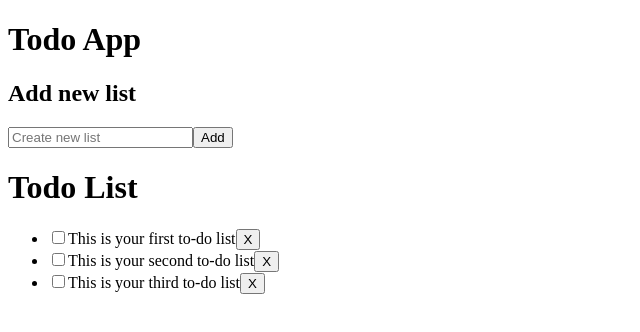
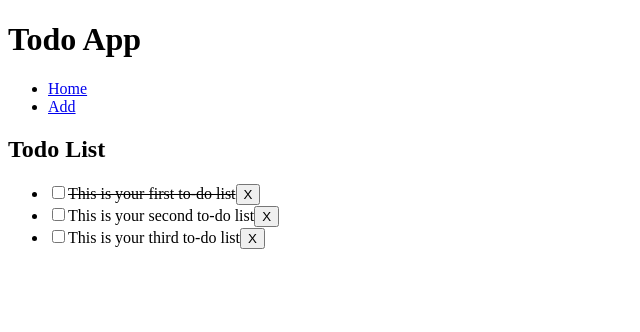
Before and after one commit to mildanfalah/to-do-web-app, a React (Vite) app: page / in a window 1280 px wide. Shown: the top 332 px of the page, without its empty margins (0-640 px from the left). Built offline with nearby package versions, Linux system fonts and the light colour scheme.

Commit message:
add page for dashboard and addPage

```diff
--- a/package.json
+++ b/package.json
@@ -12,7 +12,8 @@
   "dependencies": {
     "prop-types": "^15.8.1",
     "react": "^18.3.1",
-    "react-dom": "^18.3.1"
+    "react-dom": "^18.3.1",
+    "react-router-dom": "^6.26.2"
   },
   "devDependencies": {
     "@types/react": "^18.3.3",
--- /dev/null
+++ b/src/components/Navigation.jsx
@@ -0,0 +1,19 @@
+import React from "react";
+import { Link } from "react-router-dom";
+
+function Navigation() {
+  return (
+    <nav className="navigation">
+      <ul>
+        <li>
+          <Link to="/">Home</Link>
+        </li>
+        <li>
+          <Link to="/add">Add</Link>
+        </li>
+      </ul>
+    </nav>
+  );
+}
+
+export default Navigation;
--- a/src/components/TodoApp.jsx
+++ b/src/components/TodoApp.jsx
@@ -1,50 +1,24 @@
 import React from "react";
-import TodoList from "./TodoList";
-import { getData } from "../utils/data";
-import TodoInput from "./TodoInput";
+import Navigation from "./Navigation";
+import { Route, Routes } from "react-router-dom";
+import Dashboard from "../pages/Dashboard";
+import AddPage from "../pages/AddPage";
 
-class TodoApp extends React.Component {
-  constructor(props) {
-    super(props);
-    this.state = {
-      todos: getData(),
-    };
-
-    this.onDeleteHandler = this.onDeleteHandler.bind(this);
-    this.onAddTodoHandler = this.onAddTodoHandler.bind(this);
-  }
-
-  onDeleteHandler(id) {
-    const todos = this.state.todos.filter((todo) => todo.id !== id);
-    this.setState({ todos });
-  }
-
-  onAddTodoHandler({ todo }) {
-    this.setState((prevState) => {
-      return {
-        todos: [
-          ...prevState.todos,
-          {
-            id: +new Date(),
-            todo,
-            completed: false,
-          },
-        ],
-      };
-    });
-  }
-
-  render() {
-    return (
-      <div className="todo-app">
+function TodoApp() {
+  return (
+    <div className="todo-app">
+      <header className="todo-app__header">
         <h1>Todo App</h1>
-        <h2>Add new list</h2>
-        <TodoInput addTodo={this.onAddTodoHandler} />
-        <h1>Todo List</h1>
-        <TodoList todos={this.state.todos} onDelete={this.onDeleteHandler} />
-      </div>
-    );
-  }
+        <Navigation />
+      </header>
+      <main>
+        <Routes>
+          <Route path="/" element={<Dashboard />} />
+          <Route path="/add" element={<AddPage />} />
+        </Routes>
+      </main>
+    </div>
+  );
 }
 
 export default TodoApp;
--- a/src/components/TodoListItem.jsx
+++ b/src/components/TodoListItem.jsx
@@ -7,7 +7,9 @@ function TodoListItem({ todo, completed, id, onDelete }) {
     <li className="list-item">
       <label>
         <input type="checkbox" />
-        {todo}
+        <span style={completed ? { textDecoration: "line-through" } : {}}>
+          {todo}
+        </span>
       </label>
       <DeleteButton id={id} onDelete={onDelete} />
     </li>
--- a/src/index.jsx
+++ b/src/index.jsx
@@ -1,9 +1,14 @@
 import React from "react";
 import { createRoot } from "react-dom/client";
 import TodoApp from "./components/TodoApp";
+import { BrowserRouter } from "react-router-dom";
 
 // styling
 import "./styles/style.css";
 
 const root = createRoot(document.getElementById("root"));
-root.render(<TodoApp />);
+root.render(
+  <BrowserRouter>
+    <TodoApp />
+  </BrowserRouter>
+);
--- /dev/null
+++ b/src/pages/AddPage.jsx
@@ -0,0 +1,22 @@
+import React from "react";
+import { addTodo } from "../utils/data";
+import TodoInput from "../components/TodoInput";
+import { useNavigate } from "react-router-dom";
+
+function AddPage() {
+  const navigate = useNavigate();
+
+  function onAddTodoHandler(todo) {
+    addTodo(todo);
+    navigate("/");
+  }
+
+  return (
+    <section>
+      <h2>Add new task</h2>
+      <TodoInput addTodo={onAddTodoHandler} />
+    </section>
+  );
+}
+
+export default AddPage;
--- /dev/null
+++ b/src/pages/Dashboard.jsx
@@ -0,0 +1,37 @@
+import React from "react";
+import { deleteTodo, getTodos } from "../utils/data";
+import TodoList from "../components/TodoList";
+
+class Dashboard extends React.Component {
+  constructor(props) {
+    super(props);
+
+    this.state = {
+      todos: getTodos(),
+    };
+
+    this.onDeleteHandler = this.onDeleteHandler.bind(this);
+  }
+
+  onDeleteHandler(id) {
+    deleteTodo(id);
+
+    // update todo state from data.js
+    this.setState(() => {
+      return {
+        todos: getTodos(),
+      };
+    });
+  }
+
+  render() {
+    return (
+      <section>
+        <h2>Todo List</h2>
+        <TodoList todos={this.state.todos} onDelete={this.onDeleteHandler} />
+      </section>
+    );
+  }
+}
+
+export default Dashboard;
--- a/src/utils/data.js
+++ b/src/utils/data.js
@@ -1,9 +1,8 @@
-const getData = () => {
-  return [
+let todos = [
   {
     id: 1,
     todo: "This is your first to-do list",
-      completed: false,
+    completed: true,
   },
   {
     id: 2,
@@ -16,6 +15,17 @@ const getData = () => {
     completed: false,
   },
 ];
-};
 
-export { getData };
+function getTodos() {
+  return todos;
+}
+
+function addTodo(todo) {
+  todos = [...todos, { id: +new Date(), completed: false, ...todo }];
+}
+
+function deleteTodo(id) {
+  todos = todos.filter((todo) => todo.id !== id);
+}
+
+export { getTodos, addTodo, deleteTodo };
```
Also changed, not shown: src/pages/LoginPage.jsx (added), src/pages/RegisterPage.jsx (added), 1 other file (tests, documents, lock files or other folders). Lines whose indentation alone changed are shown as unchanged.
